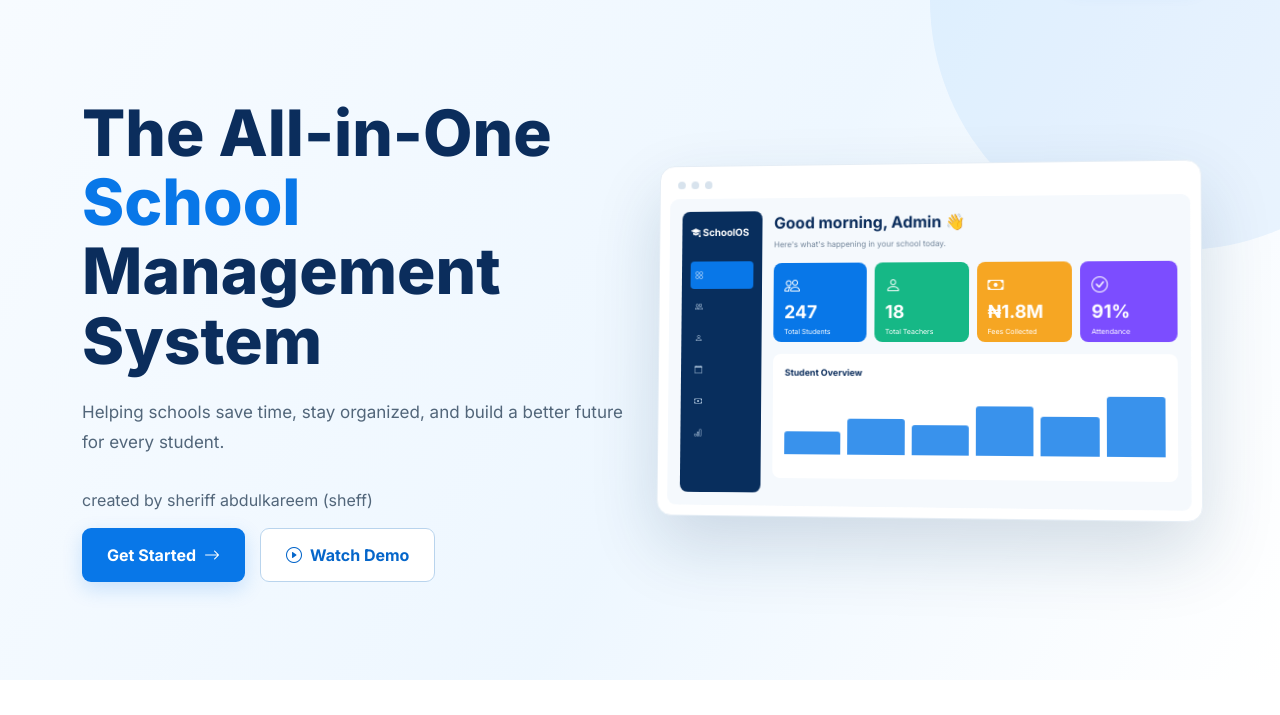
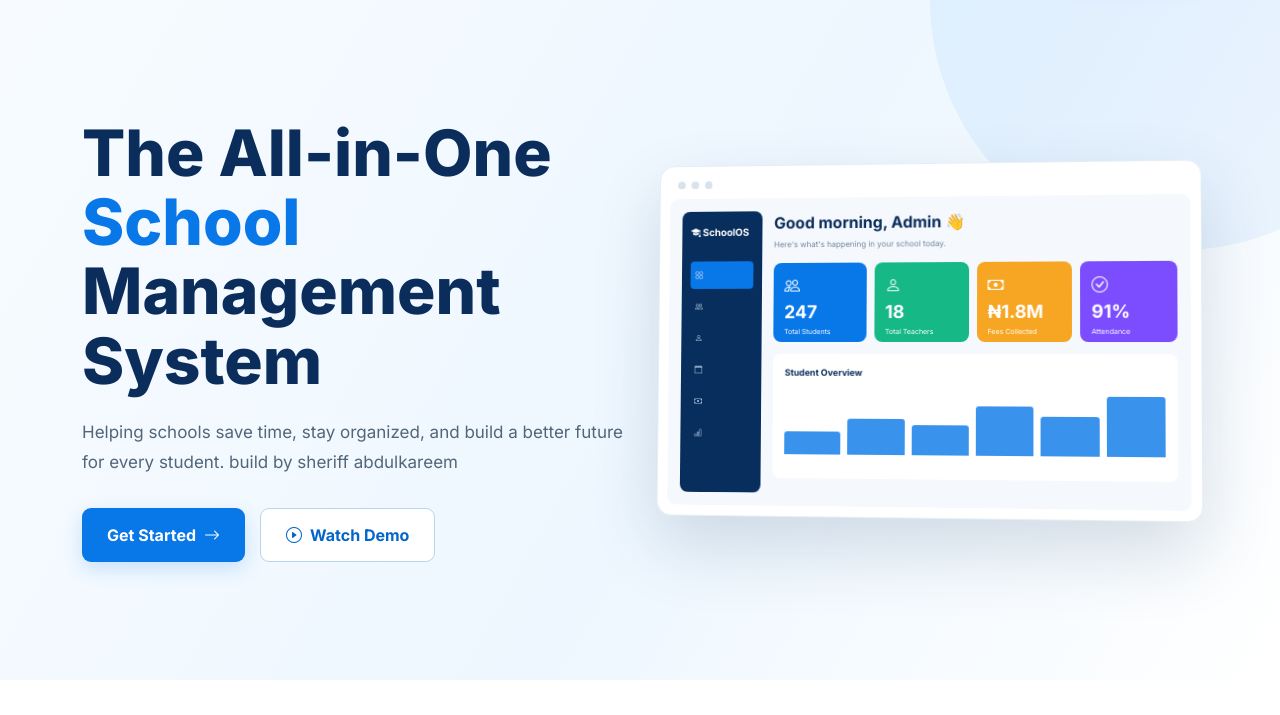
Before and after one commit to sheriffabdulkareem/-MY-SCHOOL-OS, a website: page index.html in a window 1280 px wide. Shown: the part 85-800 px from the top of the page. Drawn offline with nearby package versions, Linux system fonts and the light colour scheme.

Commit message:
Update index.html

```diff
--- a/index.html
+++ b/index.html
@@ -70,8 +70,10 @@
                     <h1>The All-in-One <span>School</span> Management System</h1>
                     <p class="hero-description">
                         Helping schools save time, stay organized, and build a better future for every student.
+
+                        build by sheriff abdulkareem
                     </p>
-                <p> created by sheriff abdulkareem (sheff)</p>
+
 
 
 
```
